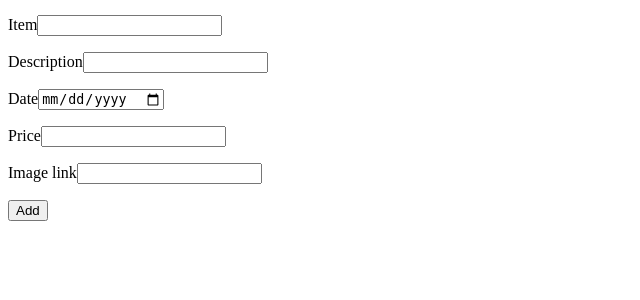
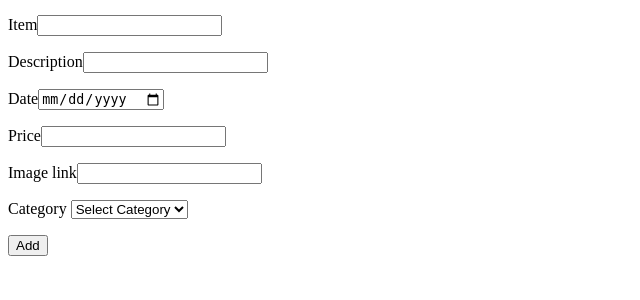
Before and after one commit to Sanya15133/EcoBay, a Django app: page /add-item/ in a window 1280 px wide. Shown: the part 168-468 px from the top of the page, without its empty margins (0-640 px from the left). Run offline with Django 5.2, Linux system fonts and the light colour scheme; data comes from the database, SQL or seed files in the repository.

Commit message:
added dropdown for add item

```diff
--- a/EcoBayApp/templates/add-item.html
+++ b/EcoBayApp/templates/add-item.html
@@ -20,6 +20,15 @@
         <p>
         <label for="image">Image link</label><input name="image" type="url">
         </p>
+        <p>
+        <label for="category">Category</label>
+        <select name="category" type="text">
+        <option value="">Select Category</option>
+        {% for category in categories %}
+        <option value="{{ category.id }}">{{ category.name }}</option>
+        {% endfor %}
+        </select>
+        </p>
         <button type="submit">Add</button>
      </form>
     </div>
--- a/EcoBayApp/urls.py
+++ b/EcoBayApp/urls.py
@@ -6,6 +6,7 @@ urlpatterns = [
     path('login/', views.login_view, name='login_view'),
     path('logout/', views.logout_view, name='logout_view'),
     path('skills-request/', views.request_skill, name='request_skill'),
+    path('add-item/', views.item_categories, name='item_categories'),
     path('add-item/', views.add_item, name='add_item'),
     path('add-skill/', views.add_skill, name='add_skill'),
     path('search/', views.search, name='search'),
--- a/EcoBayApp/views.py
+++ b/EcoBayApp/views.py
@@ -105,11 +105,11 @@ def item_categories(request):
 
     if request.method == 'GET':
         categories = Category.objects.all()
-        return render(request, 'index.html', {
+        print(categories, 'hello')
+
+        return render(request, 'add-item.html', {
             'categories': categories
         })
-    else:
-        return render(request, 'index.html')
 
 def list_items_by_category(request):
 
```
